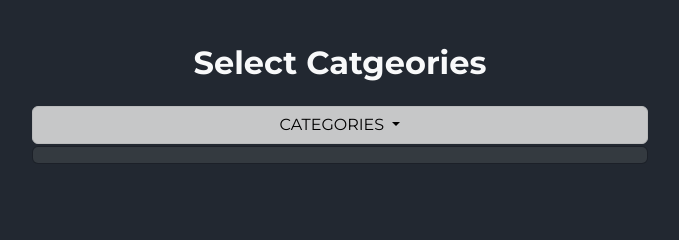
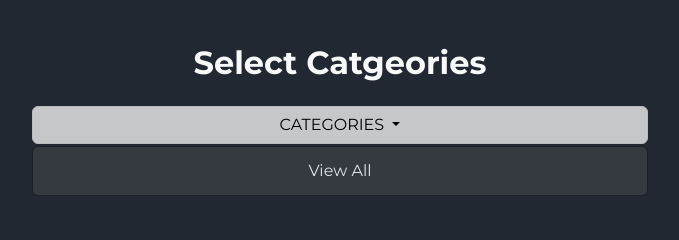
Before and after one commit to mesumbinshaukat/Soccer-Club, a PHP site: page /merchendise.php in a window 1280 px wide, after a click on "CATEGORIES". Shown: the part 804-1044 px from the top of the page, without its empty margins (300-979 px from the left). Run offline with PHP 8.4, Linux system fonts and the light colour scheme; data that the repository does not hold is empty; some libraries are stand-ins or nearby versions; some web fonts are replaced.

```diff
--- a/merchendise.php
+++ b/merchendise.php
@@ -71,6 +71,7 @@
      Categories
   </button>
   <ul class="dropdown-menu dropdown-menu-dark w-100 text-center" aria-labelledby="dropdownMenuButton2">
+    <li><a href="merchendise.php" class="dropdown-item">View All</a></li>
       <?php
       $select = "SELECT * FROM `product_category`";
 $select_run = mysqli_query($conn,$select);
```
Also changed, not shown: admin/product_photos/2023-08-13-17-03adidasfootball2.jpg (added), admin/product_photos/2023-08-13-17-03messiplayer.jpg (added), admin/product_photos/2023-08-13-17-03nikefootball2.jpg (added), admin/product_photos/2023-08-13-17-04neymar.jpg (added), admin/product_photos/2023-08-13-17-04ronaldo.jpg (added), admin/product_photos/2023-08-13-17-10adidas2.jpg (added), admin/product_photos/2023-08-13-17-26messi.jpg (added), admin/product_photos/2023-08-13-17-26nike2.jpg (added), admin/product_photos/2023-08-13-17-27pumafootball.jpg (added), admin/product_photos/2023-08-13-17-28mbappe.jpg (added), admin/product_photos/2023-08-13-17-31ronaldoplayer.jpg (added), admin/product_photos/2023-08-13-17-32adidasfootbal.jpg (added), admin/product_photos/2023-08-13-17-33nikefootball.jpg (added), admin/product_photos/2023-08-13-17-45adidas.jpg (added), 3 more files.
